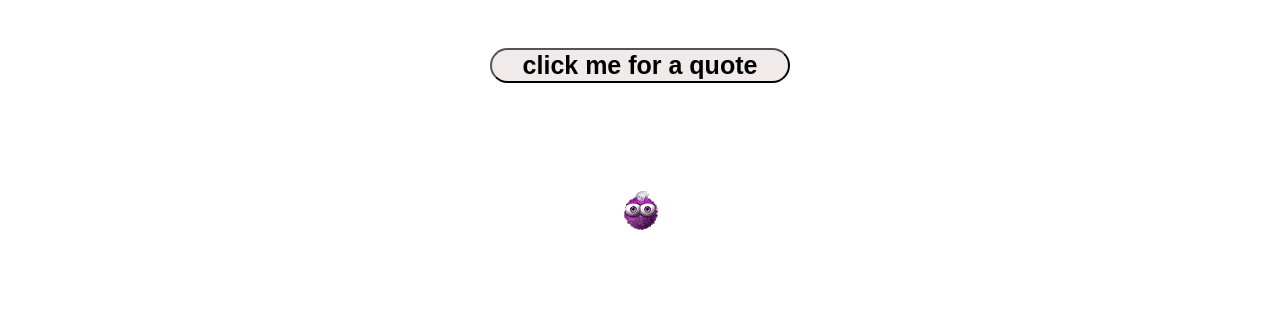
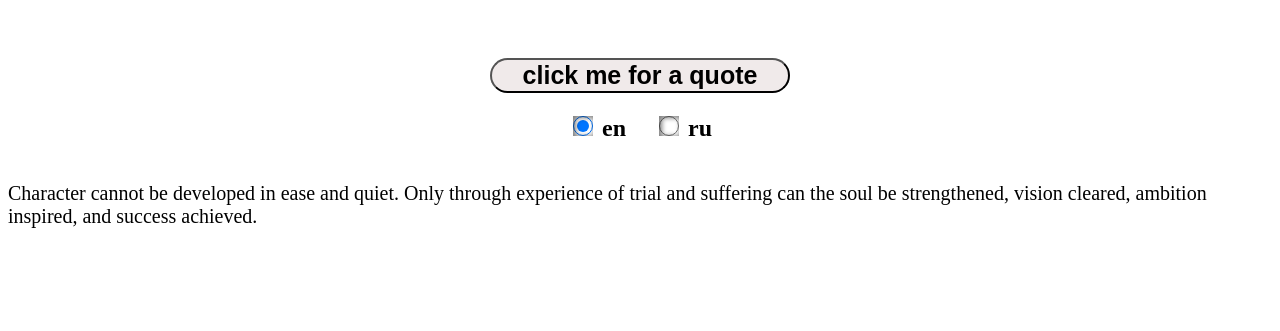
Before and after one commit to Evgeniy652/My_rs_projects, a plain HTML site: page random-jokes/index.html in a window 1280 px wide. Shown: the top 331 px of the page. Drawn offline with Linux system fonts and the light colour scheme; no server answers.

Commit message:
feat:add quote api

```diff
--- a/random-jokes/index.html
+++ b/random-jokes/index.html
@@ -12,8 +12,13 @@
 	<main>
 
 		<button class="btn" >click me for a quote</button>
+		<div class="lang">
+			<h2><input class="en" name="translation" type="radio" value="en" checked> en</h2>
+			<h2><input class="ru" name="translation" type="radio" value="ru"> ru</h2>
+		</div>
 
-		<div class="text">
+		<div class="text-quote">
+			<p class="text"></p>
 
 		</div>
 
--- a/random-jokes/index.js
+++ b/random-jokes/index.js
@@ -1,6 +1,9 @@
 window.onload=function(){
 	const btnClick =document.querySelector('.btn');
 	const foto =document.querySelector('.image');
+	const paragraph =document.querySelector('.text');
+	let pressed = document.getElementsByName('translation');
+	const divLang = document.querySelector('.lang');
 	let save=num(1,40);
 	function num(min, max) {
 		// случайное число от min до (max+1)
@@ -19,7 +22,76 @@ window.onload=function(){
 			foto.src=`./img/${save}.gif`;
 	}
 
+    nextImg();
+	btnClick.addEventListener('click', nextImg );
+	check();
 
-	btnClick.addEventListener('click', nextImg);
-	nextImg();
+	function check() {
+		let url;
+		let url2;
+	if(pressed[0].checked) {
+		 url='https://type.fit/api/quotes';
+		 url2= './en-quotes.json';
+
+		}
+
+	 if(pressed[1].checked){
+		 url='https://api.jsonbin.io/b/62041f53b33b892c9f42d5c4/1';
+		 url2='./ru-quotes.json';
+		}
+
+		getData();
+	 async function getData() {
+		try{
+			const res = await fetch(url);
+
+			let data = await res.json();
+
+		 let saveQuote=num(0,data.length-1);
+
+        function nextQuote(){
+		  let numQuote=num(0,data.length-1);
+
+		  while(numQuote===saveQuote){
+			numQuote=num(0,data.length-1);
+		  }
+		  saveQuote=numQuote;
+		  paragraph.textContent=data[saveQuote].text;
+	  }
+	  nextQuote();
+	  btnClick.addEventListener('click', nextQuote);
+	  }
+
+	catch(err){
+		const res = await fetch(url2);
+
+		let data = await res.json();
+
+	    let saveQuote=num(0,data.length-1);
+
+		function nextQuote(){
+			let numQuote=num(0,data.length-1);
+			while(numQuote===saveQuote){
+			  numQuote=num(0,data.length-1);
+			}
+			saveQuote=numQuote;
+			paragraph.textContent=data[saveQuote].text;
+		}
+		nextQuote();
+	  btnClick.addEventListener('click', nextQuote);
+
+	   }
+	}
+
+	}
+
+
+	divLang.addEventListener('click', (e) => {
+	  if(e.target.tagName === 'INPUT'  ){
+		check();
+		nextImg();
+	  }
+	})
+
+	console.log('1.https://github.com/rolling-scopes-school/tasks/blob/master/tasks/js30%23/js30-4.md \n2.Deploy:https://rolling-scopes-school.github.io/evgeniy652-JSFEPRESCHOOL/random-jokes/ \n3.Done 08.02.2022 / deadline 14.02.2022 \n4.Score: 70 / 70 \n5.Самооценка  работы : \n 1)[+]Вёрстка +10 \n 2)[+]При загрузке страницы приложения отображается рандомная цитата +10 \n 3)[+]При перезагрузке страницы цитата обновляется (заменяется на другую) +10 \n 4)[+]Есть кнопка, при клике по которой цитата обновляется (заменяется на другую) +10 \n 5)[+]Смена цитаты сопровождается любым другим эффектом, например, изменяется изображение или меняется фоновый цвет страницы, или проигрывается звук и т.д * +10 \n 6)[+]Можно выбрать один из двух языков отображения цитат: en/ru или en/be ** +10 \n 7)[+]Очень высокое качество оформления приложения и/или дополнительный не предусмотренный в задании функционал, улучшающий качество приложения +10');
 }
--- a/random-jokes/style.css
+++ b/random-jokes/style.css
@@ -13,7 +13,7 @@ main {
 }
 
 .btn {
-	margin-top: 40px;
+	margin-top: 50px;
 	cursor: pointer;
 	font-size: 25px;
 	font-weight:bolder;
@@ -28,6 +28,26 @@ main {
 	transition: 0.4s;
 }
 
+.lang {
+	width:200px ;
+	display: flex;
+	justify-content: space-evenly;
+}
+
+p {
+	font-size: 20px;
+}
+
+h2 input {
+	cursor: pointer;
+	width: 20px; height: 20px; /* Размеры */
+ background: #F5F5F5; /* Серый цвет фона */
+ border-radius: 50%; /* Круглый переключатель */
+ box-shadow: inset 2px 1px 5px 1px rgba(0,0,0,0.5); /* Тень внутри */
+}
+
+
+
 .picture {
 	width: 300px;
 	height: 250px;
@@ -35,7 +55,6 @@ main {
 	flex-direction: column;
 	justify-content: center;
 	align-items:center;
-	/* background-color:burlywood; */
 }
 
 footer {
```
Also changed, not shown: README.md.
